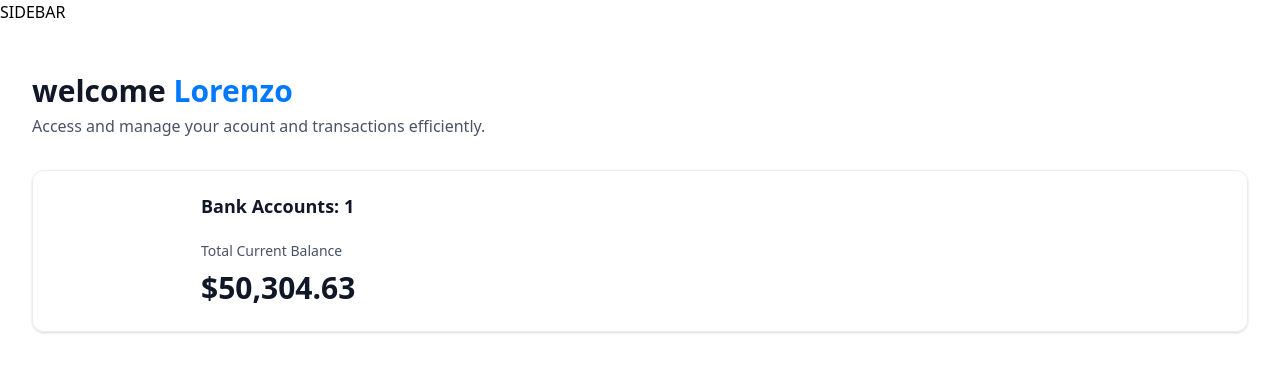
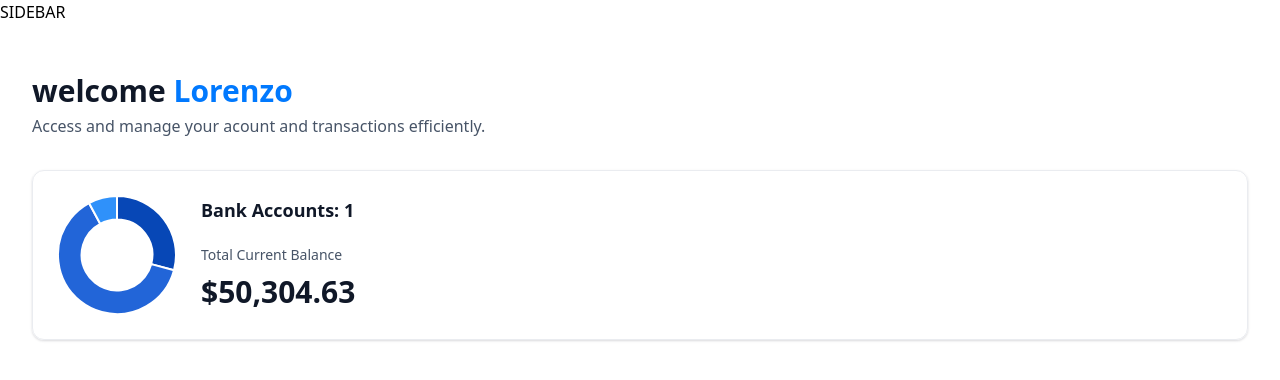
Before and after one commit to LorenzoWynberg/banking, a Next.js app: page / in a window 1280 px wide. Shown: the top 380 px of the page. Built offline with nearby package versions, Linux system fonts and the light colour scheme.

Commit message:
Add DoughnutChart

```diff
--- /dev/null
+++ b/components/DoughnutChart.tsx
@@ -0,0 +1,32 @@
+'use client'
+
+import { Chart as ChartJS, ArcElement, Tooltip, Legend } from 'chart.js';
+import { Doughnut } from 'react-chartjs-2';
+
+ChartJS.register(ArcElement, Tooltip, Legend);
+
+const DonoughtChart = ({accounts}: DoughnutChartProps) => {
+    const data = {
+        datasets: [
+            {
+                label: 'Banks',
+                data:[2000,4320,540],
+                backgroundColor: ['#0747b6', '#2265d8', '#2f91fa']
+            }
+        ],
+        labels: ['Bank 1', 'Bank 2', 'Bank 3']
+    }
+    return <Doughnut
+        data={data}
+        options={{
+            cutout: '60%',
+            plugins: {
+                legend: {
+                    display: false
+                }
+            }
+        }}
+    />
+}
+
+export default DonoughtChart
--- a/components/TotalBalanceBox.tsx
+++ b/components/TotalBalanceBox.tsx
@@ -1,5 +1,7 @@
 import { formatAmount } from '@/lib/utils'
 import AnimatedCounter from './AnimatedCounter'
+import { Doughnut } from 'react-chartjs-2'
+import DoughnutChart from './DoughnutChart'
 
 const TotalBalanceBox = ({
   accounts = [],
@@ -9,7 +11,7 @@
   return (
     <section className="total-balance">
       <div className="total-balance-chart">
-        {/* Doughnut Chart */}
+        <DoughnutChart accounts={accounts} />
       </div>
       <div className="flex flex-col gap-6">
         <h2 className="header-2">
```
